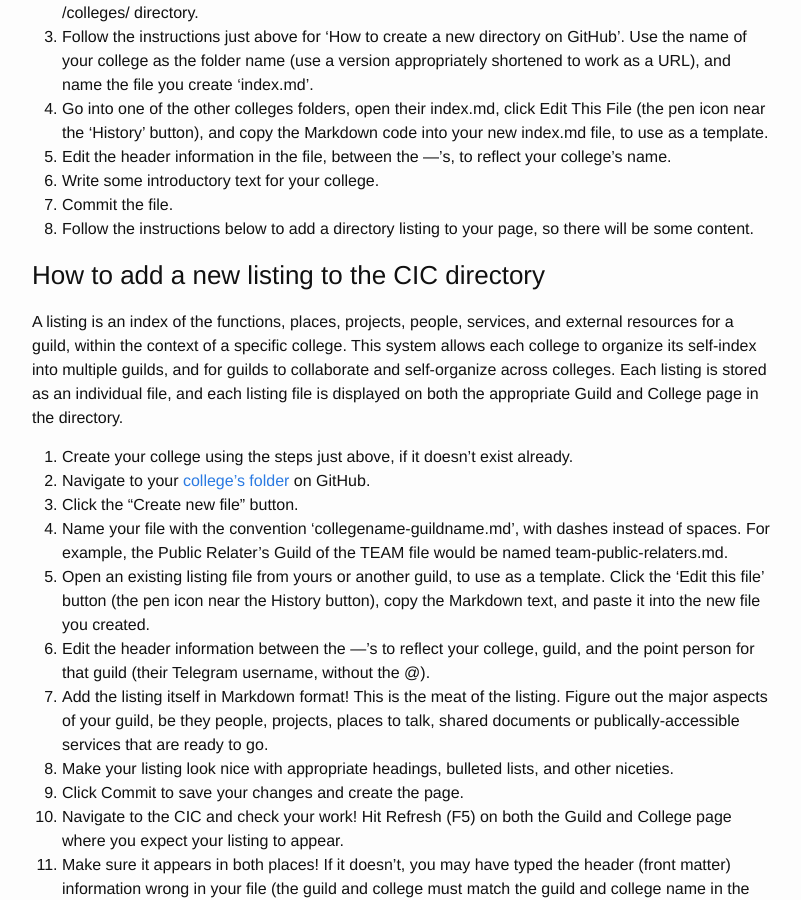
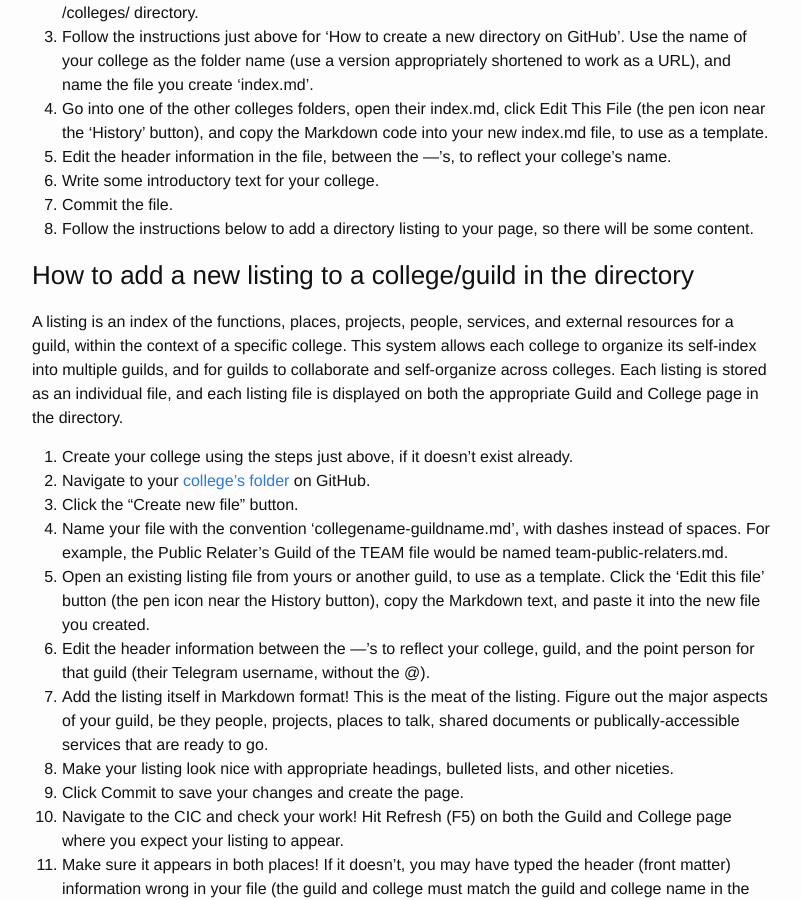
Before and after one commit to coalition-of-invisible-colleges/cic.github.io, a Jekyll site: the page built from documentation/index.md, in a window 1280 px wide and 900 px high, scrolled down 2101 px. Shown: the whole window, without its empty margins (238-1039 px from the left). Built offline with Jekyll 4.4.1, drawn with Linux system fonts in a browser that asks for light colours.

Commit message:
Update index.md

```diff
--- a/documentation/index.md
+++ b/documentation/index.md
@@ -70,7 +70,7 @@ A college is an entire community, organization, or cluster of people that does n
 7. Commit the file.
 8. Follow the instructions below to add a directory listing to your page, so there will be some content.
 
-### How to add a new listing to the CIC directory
+### How to add a new listing to a college/guild in the directory
 
 A listing is an index of the functions, places, projects, people, services, and external resources for a guild, within the context of a specific college. This system allows each college to organize its self-index into multiple guilds, and for guilds to collaborate and self-organize across colleges. Each listing is stored as an individual file, and each listing file is displayed on both the appropriate Guild and College page in the directory.
 
```
